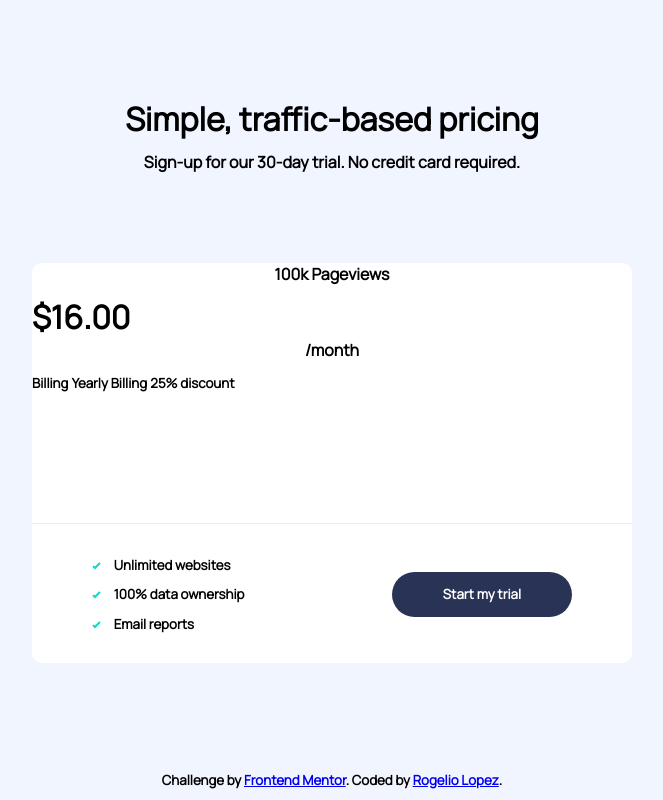
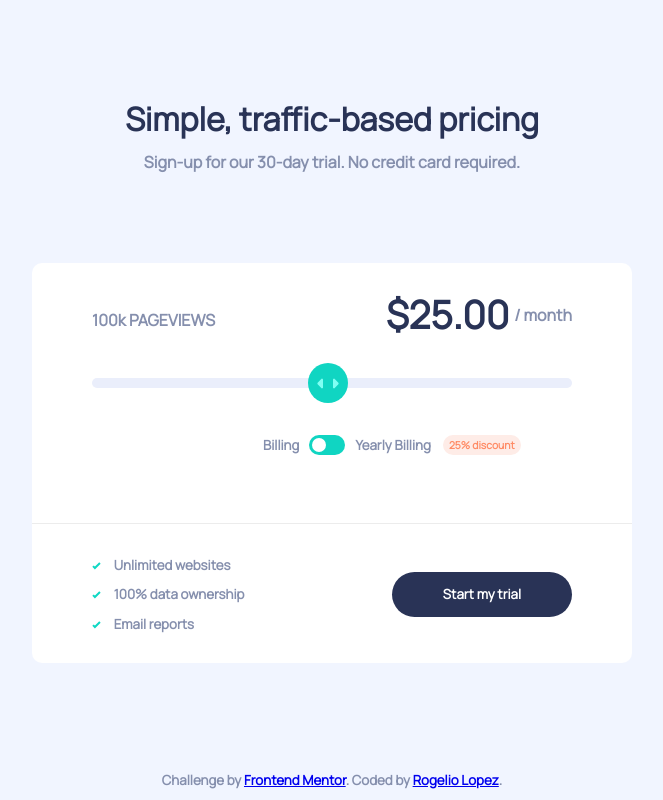
Before and after one commit to rogelio-lopez/Interactive-Pricing-Component, a plain HTML site: page index.html in a window 1280 px wide. Shown: the whole page, without its empty margins (308-971 px from the left). Drawn offline with Linux system fonts and the light colour scheme.

Commit message:
toggle, slider (no functionality)

```diff
--- a/app.js
+++ b/app.js
@@ -0,0 +1,6 @@
+// Toggle Switch
+const toggle = document.querySelector('.toggle');
+
+toggle.addEventListener('click', (e) => {
+    toggle.classList.toggle('toggle-inactive');
+});
--- a/index.html
+++ b/index.html
@@ -31,26 +31,34 @@
         <div class="content-top">
 
           <div class="top-header">
-            <p>100k Pageviews</p>
+            <p>100k PAGEVIEWS</p>
 
             <div class="top-price">
-
               <h1>
-                $<span id="price">16.00</span>
+                $<span id="price">25.00</span>
               </h1>
-              <p> /month</p>
-
+              <p> / month</p>
             </div>
           </div>
 
           <div class="top-bar">
-
+            <input
+              class="slider"
+              type="range"
+              min="1"
+              max="50"
+              value="25"
+            >
           </div>
 
           <div class="top-billing">
             <small>Billing</small>
+
+            <div class="toggle">
+              <span class="switch"></span>
+            </div>
+
             <small>Yearly Billing</small>
-
             <small id="discount">25% discount</small>
           </div>
         </div>
@@ -93,5 +101,7 @@
       Coded by <a href="https://github.com/rogelio-lopez" target="_blank">Rogelio Lopez</a>.
     </small>
   </div>
+
+  <script src="app.js"></script>
 </body>
 </html>
--- a/styles.css
+++ b/styles.css
@@ -50,6 +50,12 @@ h1, h2, h3, h4, h5, h6, p, small{
     margin: 0;
     font-weight: var(--font-weight-md);
 }
+h1{
+    color: var(--Text-and-CTA-Background);
+}
+p, small{
+    color: var(--Text);
+}
 
 
 /*=============*/
@@ -83,13 +89,108 @@ h1, h2, h3, h4, h5, h6, p, small{
     border-radius: 10px;
     background-color: var(--Pricing-Component-Background);
 }
+
+/* Top of box */
 .content-top{
     height: 65%;
     width: 100%;
     border-bottom: solid 1px rgb(236, 236, 236);
 }
+.top-header{
+    height: 30%;
+    width: 100%;
+    display: flex;
+    align-items: flex-end;
+    justify-content: space-between;
+}
+.top-header > p{
+    margin-left: 10%;
+}
+.top-price{
+    height: fit-content;
+    width: fit;
+    display: flex;
+    align-items: center;
+    margin-right: 10%;
+}
+.top-price>h1{
+    font-size: 2.4rem;
+}
+.top-price > p{
+    margin: 0;
+    margin-left: 5px;
+}
 
+.top-bar{
+    height: 25%;
+    width: 100%;
+    display: flex;
+    align-items: flex-end;
+    justify-content: center;
+}
+.slider{
+    -webkit-appearance: none;
+    outline: none;
+    width: 80%;
+    height: 10px;
+    border-radius: 10px;
+    margin-bottom: 18px;
+    background-color: var(--Empty-Slider-Bar);
+}
+.slider::-webkit-slider-thumb {
+    -webkit-appearance: none;
+    appearance: none;
+    width: 40px;
+    height: 40px;
+    border: 0;
+    border-radius: 50%;
+    background: url('./images/icon-slider.svg');
+    background-repeat: no-repeat;
+    background-position-x: center;
+    background-position-y: center;
+    background-color: var(--Slider-Backround);
+}
 
+.top-billing{
+    height: 30%;
+    width: 100%;
+    display: flex;
+    align-items: center;
+    margin-left: 38.5%;
+}
+.toggle{
+    display: flex;
+    align-items: center;
+    justify-content: flex-start;
+    cursor: pointer;
+    width: 30px;
+    height: 20px;
+    padding: 0px 3px;
+    margin: 0px 10px;
+    border-radius: 20px;
+    background: var(--Slider-Backround);
+}
+.toggle-inactive{
+    display: flex;
+    justify-content: flex-end;
+    background: var(--Toggle-Background);
+}
+.switch{
+    height: 14px;
+    width: 14px;
+    border-radius: 99%;
+    background-color: white;
+}
+#discount{
+    font-size: .65rem;
+    margin-left: 12px;
+    padding: 3px 6px;
+    border-radius: 20px;
+    color: var(--Discount-Text);
+    background: var(--Discount-Background);
+}
+
+/* Bottom of box */
 .content-bot{
     height: 35%;
     width: 100%;
@@ -116,16 +217,18 @@ h1, h2, h3, h4, h5, h6, p, small{
     width: 180px;
     margin-right: 10%;
     text-decoration: none;
-    color: white;
     background: var(--Text-and-CTA-Background);
     border-radius: 30px;
     cursor: pointer;
+}
+.bot-btn > small{
+    color: white;
 }
 .bot-btn:active{
     transform: scale(.95);
 }
 
-/* Atrtibutions: Frontend Mentor */
+/* Atrtibutions (footer): Frontend Mentor */
 .attribution{
     display: flex;
     align-items: center;
```
